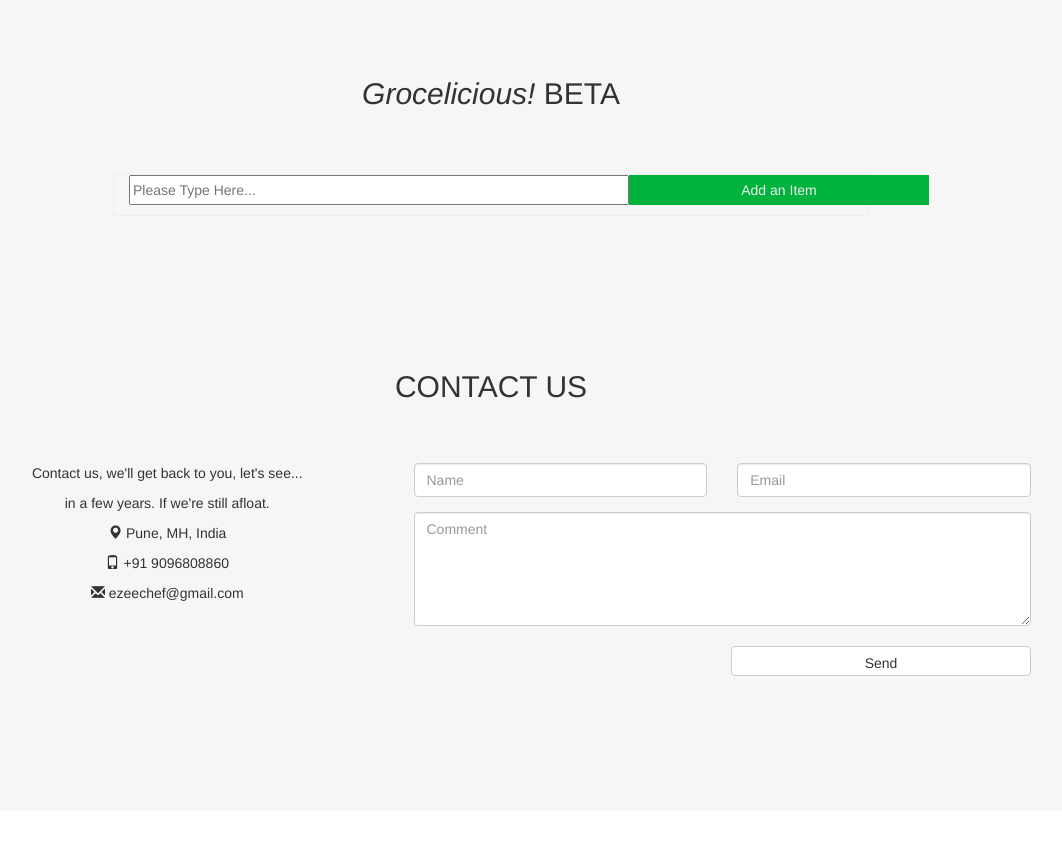
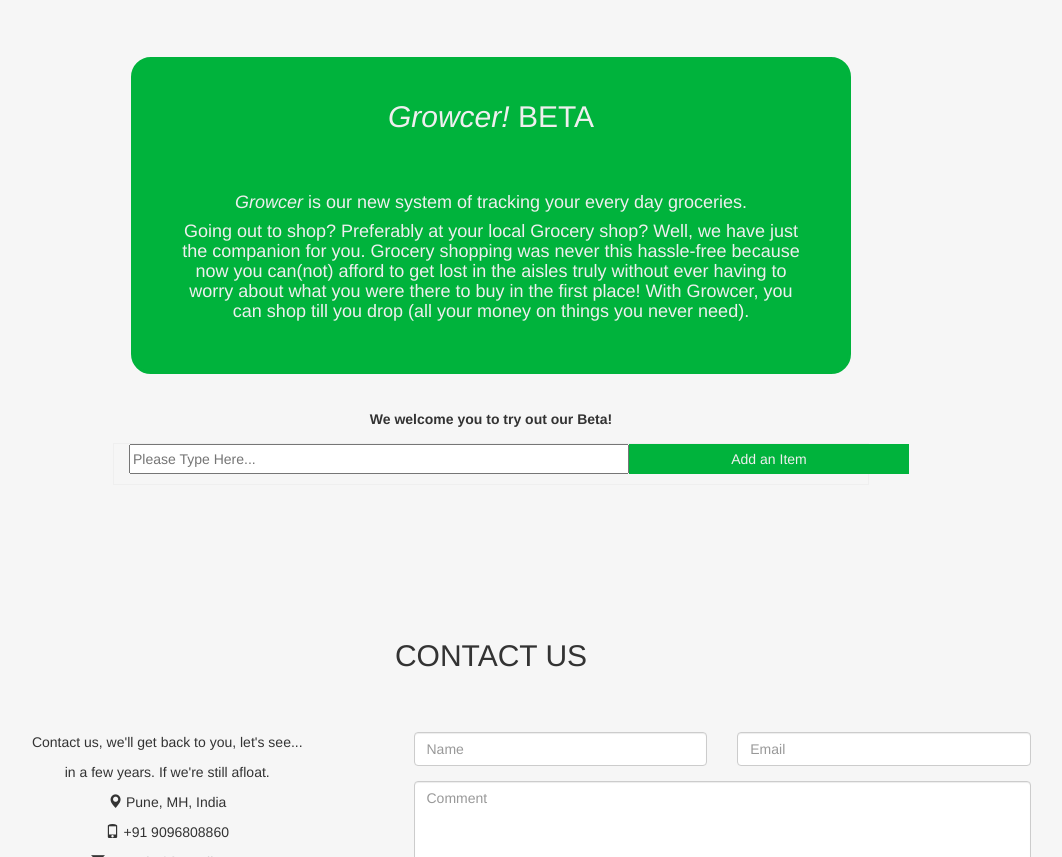
Before and after one commit to Aritra96/EasyChef-AritraC, a plain HTML site: page index.html in a window 1280 px wide. Shown: the part 2086-2943 px from the top of the page, without its empty margins (149-1211 px from the left). Before the commit the page ends 2897 px from the top, so only its background shows below. Drawn offline with nearby package versions, Linux system fonts and the light colour scheme.

Commit message:
More Design Changes
Added better design and descriptions.

```diff
--- a/index.html
+++ b/index.html
@@ -144,19 +144,28 @@
 		<!-- The Web App using Vue -->
 
 		<div class="container-fluid text-center">
-				<h2 class="text-center" id="webapp"><i> Grocelicious! </i> BETA </h2>
+				<div class="container-fluid text-center" id="newdiv">
+				<h2 class="text-center" id="webapp"><i> Growcer! </i> BETA </h2>
+				<h4><i> Growcer </i> is our new system of tracking your every day groceries.</h4>
+				<h4> Going out to shop? Preferably at your local Grocery shop? Well, we have just the companion for you.
+				 Grocery shopping was never this hassle-free because now you can(not) afford to get lost in the aisles
+				truly without ever having to worry about what you were there to buy in the first place!
+				 With Growcer, you can shop till you drop (all your money on things you never need). </h4>
+				</div>
+				<br>
+				<p> <b>We welcome you to try out our Beta!</b> </p>
 				<div class="container" id="app">
 				<table>
 					<tr>
       					<td><input type="text" v-model="draft" placeholder="Please Type Here..."></td>
-      					<td><button @click="addItems()" type="button"><span> Add an Item </span></button></td>
+      					<td><button @click="addItems()" type="button" id="newbtn"><span> Add an Item </span></button></td>
       				</tr>
       				<tr>
-      					<td>
-      						<ol>
-        						<li v-for="item in items">{{item}}<button @click="removeItems($index)" type="button"> Remove </button></li>
-      						</ol>
-      					</td>
+      				<td>
+      					<ol>
+        					<li v-for="item in items">{{item}}<button @click="removeItems($index)" type="button" id="newbtn2"> Remove </button></li>
+      					</ol>
+      				</td>
       				</tr>
       			</table>
     			</div>
--- a/mystyle.css
+++ b/mystyle.css
@@ -126,9 +126,9 @@
   height: 30px;
 }
 
-button{
+#newbtn2{
   height: 30px;
-  width: 300px;
+  width: 100px;
   background-color: #00b33c;
   color: #efefef;
   display: inline-block;
@@ -137,14 +137,25 @@
   border: none;
 }
 
-button span{
+#newbtn{
+  height: 30px;
+  width: 280px;
+  background-color: #00b33c;
+  color: #efefef;
+  display: inline-block;
+  transition: all 0.5s;
+  cursor: pointer;
+  border: none;
+}
+
+#newbtn span{
   cursor: pointer;
   display: inline-block;
   position: relative;
   transition: 0.5s;
 }
 
-button span:after {
+#newbtn span:after {
   content: '\00bb';
   position: absolute;
   opacity: 0;
@@ -153,11 +164,22 @@
   transition: 0.5s;
 }
 
-button:hover span {
+#newbtn:hover span {
   padding-right: 25px;
 }
 
-button:hover span:after {
+#newbtn:hover span:after {
   opacity: 1;
   right: 0;
 }
+
+#newdiv{
+  border: 3px solid #00b33c;
+  padding: 40px;
+  width: 720px;
+  border-radius: 20px;
+  margin-bottom: 15px;
+  padding-top: 20px;
+  background: #00b33c;
+  color: #efefef;
+}
```
